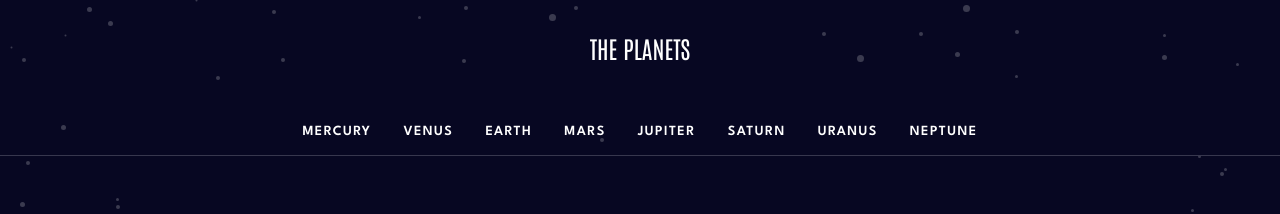
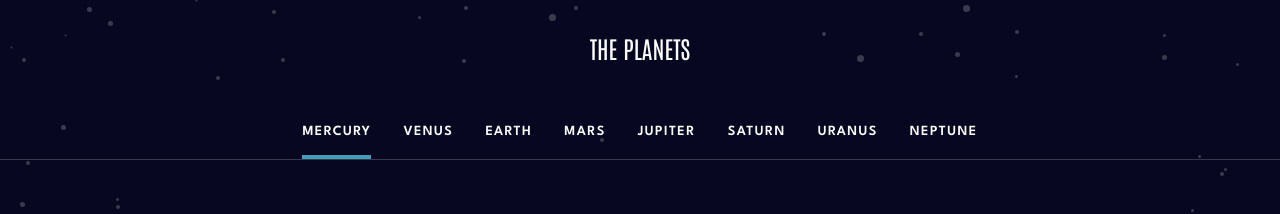
Before and after one commit to jjalbuenacabuyao/planet-facts, a Next.js app: page / in a window 1280 px wide. Shown: the top 214 px of the page. Built offline with nearby package versions, Linux system fonts and the light colour scheme.

Commit message:
usePathname

```diff
--- a/src/app/components/Navigation.tsx
+++ b/src/app/components/Navigation.tsx
@@ -1,6 +1,7 @@
 "use client";
 
 import Link from "next/link";
+import { usePathname } from "next/navigation";
 import { Dispatch, SetStateAction, useEffect } from "react";
 import {
   earth,
@@ -29,6 +30,9 @@ const Navigation = ({ navOpen, setNavOpen }: Props) => {
         : (bodyOverflowStyles.overflowY = "auto");
     }
   }, [navOpen]);
+
+  const path = usePathname();
+  console.log(path);
 
   const navlinks = [
     {
@@ -76,8 +80,29 @@ const Navigation = ({ navOpen, setNavOpen }: Props) => {
             key={name}
             href={`/${name === "Mercury" ? "/" : name.toLowerCase()}`}
             onClick={() => setNavOpen(!navOpen)}
+            className={`${
+              path === "/earth" && name === "Earth"
+                ? "md:border-b-4 border-b-bright-blue"
+                : path === "/jupiter" && name == "Jupiter"
+                ? "md:border-b-4 border-b-red"
+                : path === "/mars" && name === "Mars"
+                ? "md:border-b-4 border-b-dark-red"
+                : path === "/" && name === "Mercury"
+                ? "md:border-b-4 border-b-blue"
+                : path === "/neptune" && name === "Neptune"
+                ? "md:border-b-4 border-b-blue"
+                : path === "/saturn" && name === "Saturn"
+                ? "md:border-b-4 border-b-yellow"
+                : path === "/uranus" && name === "Uranus"
+                ? "md:border-b-4 border-b-light-green"
+                : path === "/venus" && name === "Venus"
+                ? "md:border-b-4 border-b-orange"
+                : ""
+            }`}
           >
-            <li className="flex items-center gap-6 leading-none p-4 border-b border-b-gray md:border-none md:px-0">
+            <li
+              className={`flex items-center gap-6 leading-none p-4 border-b border-b-gray md:border-none md:px-0`}
+            >
               <Image
                 src={icon}
                 alt={name}
```
